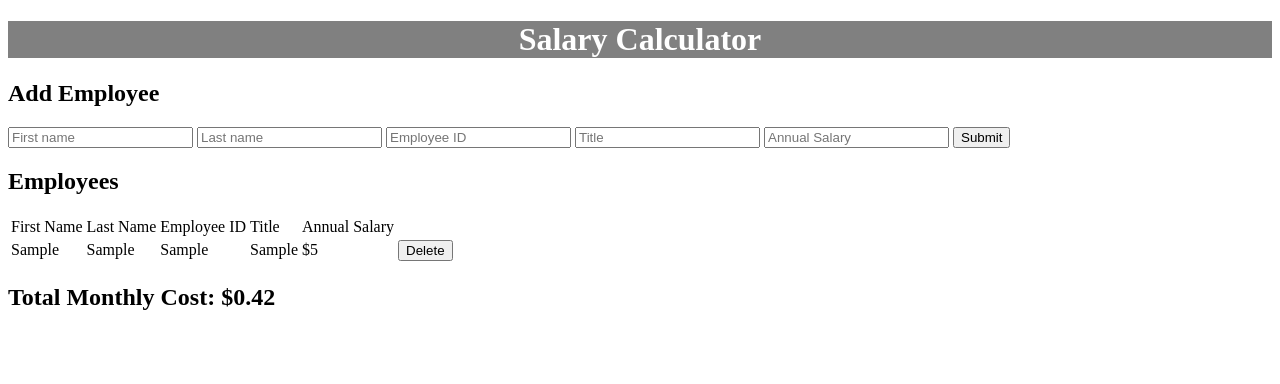
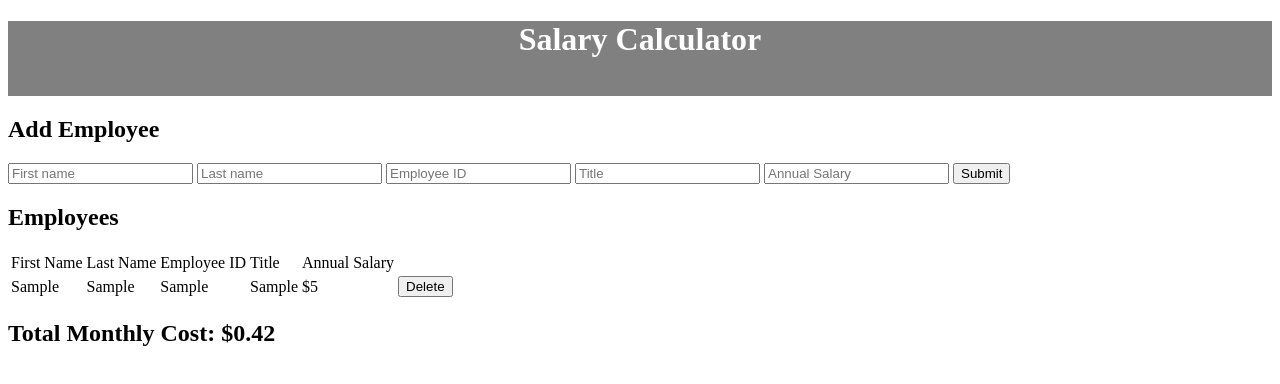
Before and after one commit to tiamarie17/tia-weekend-jquery-salary-calculator, a plain HTML site: page index.html in a window 1280 px wide. Both pictures are taken after typing "Sample", "Sample", "Sample", "Sample", "5" into the empty fields and a click on the button "Submit". Drawn offline with Linux system fonts and the light colour scheme.

Commit message:
updated the README.md file

```diff
--- a/salary.js
+++ b/salary.js
@@ -65,6 +65,7 @@ function addUpCost() {
 
   //calling the render function
   render(totalMonthlyCost);
+
 }
 
 
@@ -111,14 +112,15 @@ function render(totalMonthlyCost) {
 
         <h2>Total Monthly Cost: $${totalMonthlyCost.toFixed(2).replace(/\B(?=(\d{3})+(?!\d))/g, ",")}</h2>
       `)
+   // conditional to change the background color of monthly cost to red if total monthly cost is > $20,000
   if (totalMonthlyCost >= 20000) {
     console.log('in if statement');
 
-    //found code to change class atrribute using Google
+    //found code to change class atrribute using Google search
     $('.monthlyCost').attr("class", "monthlyCostRed");
 
   } else {
-    $('monthlyCost').attr("class", "monthlyCost");
+    $('.monthlyCost').attr("class", "monthlyCost");
   }
 
 }
--- a/style.css
+++ b/style.css
@@ -2,6 +2,8 @@ header {
     background-color: grey;
     color: white;
     text-align: center;
+    height: 75px;
+
 }
 
 
```
Also changed, not shown: 1 other file.
